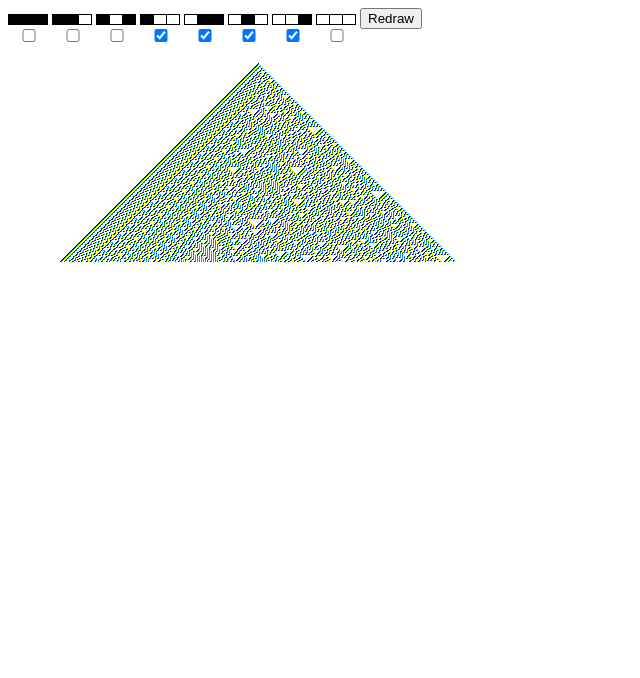
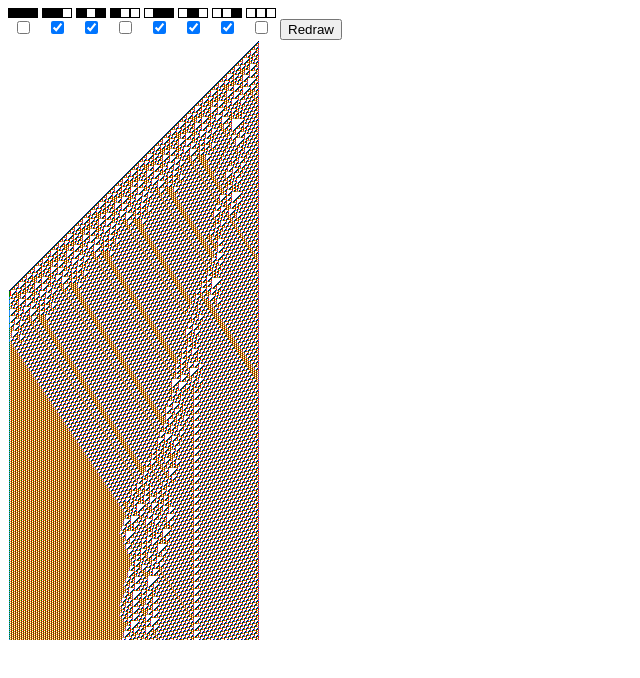
Before and after one commit to vlaube-de/cellular, a plain HTML site: page cellular.html in a window 1280 px wide. Shown: the whole page, without its empty margins (0-640 px from the left). Drawn offline with Linux system fonts and the light colour scheme.

Commit message:
beautification

```diff
--- a/cellular.html
+++ b/cellular.html
@@ -1,7 +1,66 @@
-<html>
+<!DOCTYPE html>
+<html lang="en">
   <head>
+    <meta charset="utf-8">
+    <title>Cellular Automatons</title>
+    <style type="text/css">
+
+
+* {
+  box-sizing: border-box;
+}
+table {
+  display: inline;
+  border-collapse: collapse;
+}
+div.control {
+  display: inline-block;
+  width: 30px;
+  text-align: center
+}
+div.border {
+  display: inline-block;
+  float: left;
+}
+div.border, td.border {
+  width: 10px;
+  height: 10px;
+  border: 1px solid black;
+}
+
+div.border.black, td.border.black {
+  background: black;
+}
+
+div.border.white, td.border.white {
+  background: white;
+}
+
+
+    </style>
     <script type="application/javascript">
+
+
 function draw() {
+  // rule 30 https://en.wikipedia.org/wiki/Rule_30
+  // document.forms.rules.rule4.checked = 'checked';
+  // document.forms.rules.rule5.checked = 'checked';
+  // document.forms.rules.rule6.checked = 'checked';
+  // document.forms.rules.rule7.checked = 'checked';
+
+  // rule 90 https://en.wikipedia.org/wiki/Rule_90
+  // document.forms.rules.rule2.checked = 'checked';
+  // document.forms.rules.rule4.checked = 'checked';
+  // document.forms.rules.rule5.checked = 'checked';
+  // document.forms.rules.rule7.checked = 'checked';
+
+  // rule 110 https://en.wikipedia.org/wiki/Rule_110
+  document.forms.rules.rule2.checked = 'checked';
+  document.forms.rules.rule3.checked = 'checked';
+  document.forms.rules.rule5.checked = 'checked';
+  document.forms.rules.rule6.checked = 'checked';
+  document.forms.rules.rule7.checked = 'checked';
+
   var canvas = document.getElementById("canvas");
   if (canvas.getContext) {
     var ctx = canvas.getContext("2d");
@@ -76,76 +135,76 @@
 
   }
 }
+
+
     </script>
   </head>
   <body onload="draw();">
     <form name="rules" onsubmit="draw();return false;">
-     <table style="display: inline; border-collapse:collapse;">
-       <tr>
-         <td style="width:10px; height:10px; background:black; border: 1px solid black;"></td>
-         <td style="width:10px; height:10px; background:black; border: 1px solid black;"></td>
-         <td style="width:10px; height:10px; background:black; border: 1px solid black;"></td>
-       </tr>
-       <tr><td colspan="3"><input type="checkbox" style="width:30px;" name="rule1"/></td></tr>
-     </table>
-     <table style="display: inline; border-collapse:collapse;">
-       <tr border=1>
-         <td style="width:10px; height:10px; background:black; border: 1px solid black;"></td>
-         <td style="width:10px; height:10px; background:black; border: 1px solid black;"></td>
-         <td style="width:10px; height:10px; background:white; border: 1px solid black;"></td>
-       </tr>
-       <tr><td colspan="3"><input type="checkbox" style="width:30px;" name="rule2"/></td></tr>
-     </table>
-     <table style="display: inline; border-collapse:collapse;">
-       <tr>
-         <td style="width:10px; height:10px; background:black; border: 1px solid black;"></td>
-         <td style="width:10px; height:10px; background:white; border: 1px solid black;"></td>
-         <td style="width:10px; height:10px; background:black; border: 1px solid black;"></td>
-       </tr>
-       <tr><td colspan="3"><input type="checkbox" style="width:30px;" name="rule3"/></td></tr>
-     </table>
-     <table style="display: inline; border-collapse:collapse;">
-       <tr>
-         <td style="width:10px; height:10px; background:black; border: 1px solid black;"></td>
-         <td style="width:10px; height:10px; background:white; border: 1px solid black;"></td>
-         <td style="width:10px; height:10px; background:white; border: 1px solid black;"></td>
-       </tr>
-       <tr><td colspan="3"><input type="checkbox" style="width:30px;" name="rule4" checked="checked"/></td></tr>
-     </table>
-     <table style="display: inline; border-collapse:collapse;">
-       <tr>
-         <td style="width:10px; height:10px; background:white; border: 1px solid black;"></td>
-         <td style="width:10px; height:10px; background:black; border: 1px solid black;"></td>
-         <td style="width:10px; height:10px; background:black; border: 1px solid black;"></td>
-       </tr>
-       <tr><td colspan="3"><input type="checkbox" style="width:30px;" name="rule5" checked="checked"/></td></tr>
-     </table>
-     <table style="display: inline; border-collapse:collapse;">
-       <tr>
-         <td style="width:10px; height:10px; background:white; border: 1px solid black;"></td>
-         <td style="width:10px; height:10px; background:black; border: 1px solid black;"></td>
-         <td style="width:10px; height:10px; background:white; border: 1px solid black;"></td>
-       </tr>
-       <tr><td colspan="3"><input type="checkbox" style="width:30px;" name="rule6" checked="checked"/></td></tr>
-     </table>
-     <table style="display: inline; border-collapse:collapse;">
-       <tr>
-         <td style="width:10px; height:10px; background:white; border: 1px solid black;"></td>
-         <td style="width:10px; height:10px; background:white; border: 1px solid black;"></td>
-         <td style="width:10px; height:10px; background:black; border: 1px solid black;"></td>
-       </tr>
-       <tr><td colspan="3"><input type="checkbox" style="width:30px;" name="rule7" checked="checked"/></td></tr>
-     </table>
-     <table style="display: inline; border-collapse:collapse;">
-       <tr>
-         <td style="width:10px; height:10px; background:white; border: 1px solid black;"></td>
-         <td style="width:10px; height:10px; background:white; border: 1px solid black;"></td>
-         <td style="width:10px; height:10px; background:white; border: 1px solid black;"></td>
-       </tr>
-       <tr><td colspan="3"><input type="checkbox" style="width:30px;" name="rule8"/></td></tr>
-     </table>
+    <div class="control">
+      <div class="border black"></div>
+      <div class="border black"></div>
+      <div class="border black"></div>
+      <input type="checkbox" name="rule1"/>
+    </div>
+
+    <div class="control">
+      <div class="border black"></div>
+      <div class="border black"></div>
+      <div class="border white"></div>
+      <input type="checkbox" name="rule2"/>
+    </div>
+
+    <div class="control">
+      <div class="border black"></div>
+      <div class="border white"></div>
+      <div class="border black"></div>
+      <input type="checkbox" name="rule3"/>
+    </div>
+
+
+    <div class="control">
+      <div class="border black"></div>
+      <div class="border white"></div>
+      <div class="border white"></div>
+      <input type="checkbox" name="rule4"/>
+    </div>
+
+
+    <div class="control">
+      <div class="border white"></div>
+      <div class="border black"></div>
+      <div class="border black"></div>
+      <input type="checkbox" name="rule5"/>
+    </div>
+
+
+    <div class="control">
+      <div class="border white"></div>
+      <div class="border black"></div>
+      <div class="border white"></div>
+      <input type="checkbox" name="rule6"/>
+    </div>
+
+
+    <div class="control">
+      <div class="border white"></div>
+      <div class="border white"></div>
+      <div class="border black"></div>
+      <input type="checkbox" name="rule7"/>
+    </div>
+
+
+    <div class="control">
+      <div class="border white"></div>
+      <div class="border white"></div>
+      <div class="border white"></div>
+      <input type="checkbox" name="rule8"/>
+    </div>
+
+
     <input type="submit" value="Redraw"/>
     </form>
-   <canvas id="canvas" width="500" height="200"></canvas>
+    <canvas id="canvas" width="500" height="600"></canvas>
     </body>
  </html>
```
Lines whose indentation alone changed are shown as unchanged.
